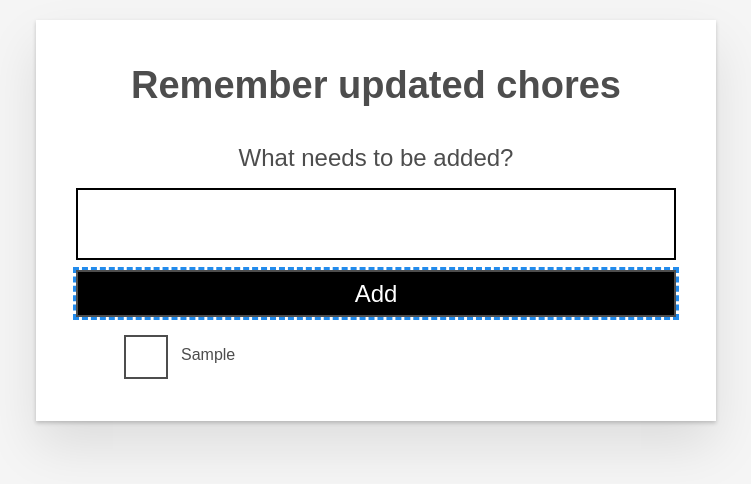
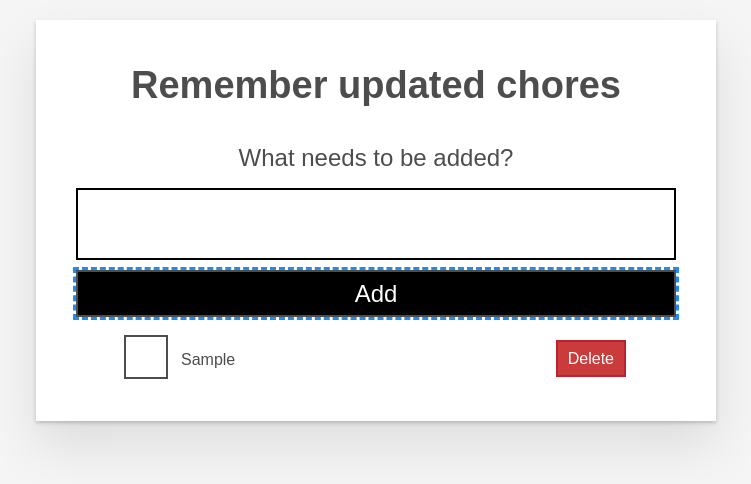
Before and after one commit to Vaalarivan2002/remember-attendance-update, a React (Create React App) app: page / in a window 1280 px wide. Both pictures are taken after typing "Sample" into the empty fields and a click on the button "Add". Shown: the top 484 px of the page, without its empty margins (264-1015 px from the left). Built offline with nearby package versions, Linux system fonts and the light colour scheme.

Commit message:
added deleting functionality

```diff
--- a/src/App.js
+++ b/src/App.js
@@ -28,6 +28,12 @@ function App() {
     setTasks([...tasks, newTask])
   }
 
+  const deleteTask = (id) => {
+      const remainingTasks = tasks.filter(task => id !== task.id)
+      localStorage.setItem('tasks', JSON.stringify(remainingTasks))
+      setTasks(remainingTasks)
+  }
+
   const toggleTaskCompleted  = (id) => {
     const updatedTasks = tasks.map(task => {
     if (id === task.id) {
@@ -40,7 +46,7 @@ function App() {
     console.log(localStorage.getItem('tasks'));
   }
 
-  const taskList = tasks.map(task => { return <Field id={task.id} name={task.name} key={task.id} completed={task.completed} toggleTaskCompleted={toggleTaskCompleted} yesterdayCompleted={task.yesterdayCompleted} />} )
+  const taskList = tasks.map(task => { return <Field id={task.id} name={task.name} key={task.id} completed={task.completed} toggleTaskCompleted={toggleTaskCompleted} yesterdayCompleted={task.yesterdayCompleted} deleteTask={deleteTask}/>} )
 
   return (
     <div className="App">
--- a/src/components/Field/Field.js
+++ b/src/components/Field/Field.js
@@ -6,12 +6,16 @@ export default function Field(props) {
   }
   return (
     <li className="rem stack-small">
-      <div className="c-cb">
+      <div className="c-cb" style={{display: 'flex', justifyContent: 'space-between', alignItems: 'center'}}>
         <input id={props.id} type="checkbox" defaultChecked={props.completed} onChange={() => props.toggleTaskCompleted(props.id)}/>
         <label className="rem-label" htmlFor={props.id}>
           {name}
         </label>
+        <button type="button" className="btn btn__danger" onClick={() => props.deleteTask(props.id)}>
+          Delete <span className="visually-hidden">{props.name}</span>
+        </button>
       </div>
+
     </li>
   );
 }
```
Also changed, not shown: src/index.js (+6 -6 lines).
